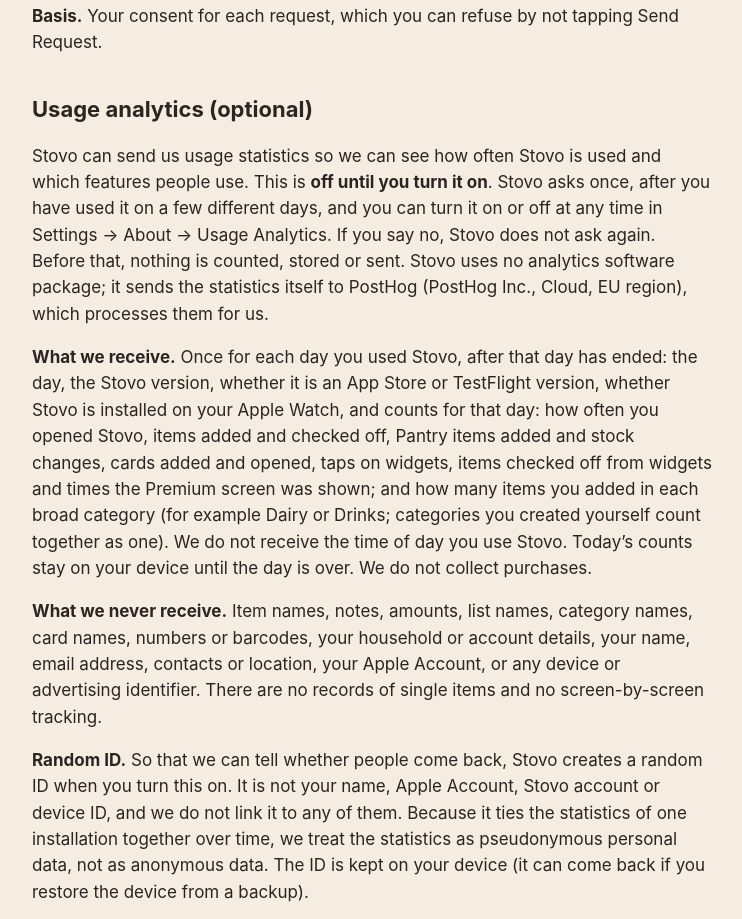
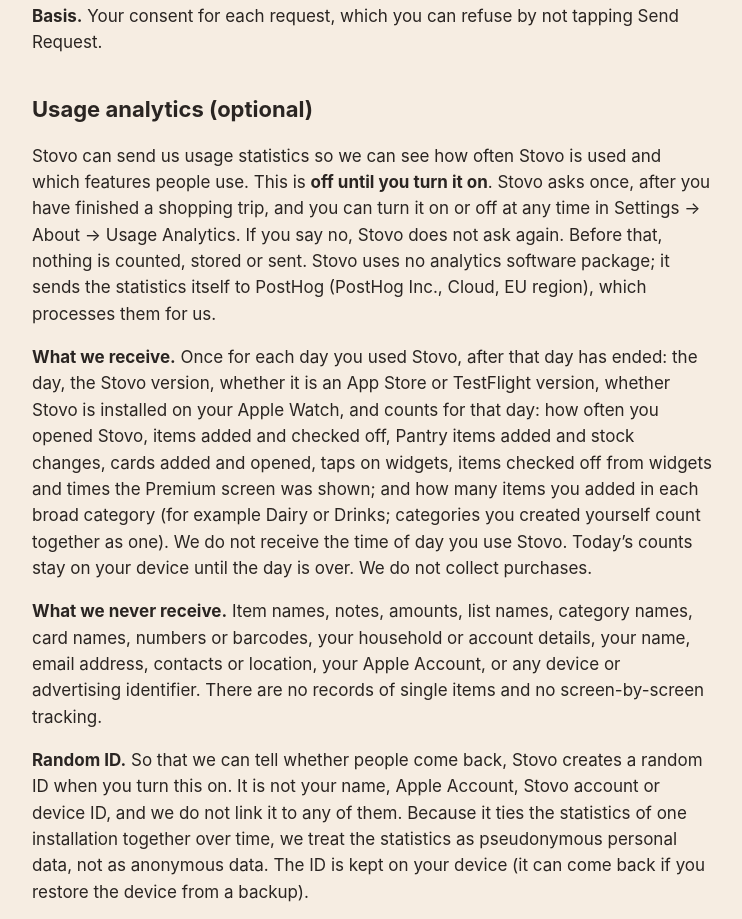
Before and after one commit to chrisincyber/Stovo-site, a plain HTML site: page privacy/index.html in a window 1280 px wide. Shown: the part 10802-11721 px from the top of the page, without its empty margins (268-1010 px from the left). Drawn offline with Linux system fonts and the light colour scheme.

Commit message:
Privacy: the usage-statistics question is asked after a finished shopping trip
Co-Authored-By: Claude Sonnet 5.5 <noreply@anthropic.com>

```diff
--- a/privacy/index.html
+++ b/privacy/index.html
@@ -154,7 +154,7 @@
     <p><strong>Basis.</strong> Your consent for each request, which you can refuse by not tapping Send Request.</p>
 
     <h2 id="analytics">Usage analytics (optional)</h2>
-    <p>Stovo can send us usage statistics so we can see how often Stovo is used and which features people use. This is <strong>off until you turn it on</strong>. Stovo asks once, after you have used it on a few different days, and you can turn it on or off at any time in Settings → About → Usage Analytics. If you say no, Stovo does not ask again. Before that, nothing is counted, stored or sent. Stovo uses no analytics software package; it sends the statistics itself to PostHog (PostHog Inc., Cloud, EU region), which processes them for us.</p>
+    <p>Stovo can send us usage statistics so we can see how often Stovo is used and which features people use. This is <strong>off until you turn it on</strong>. Stovo asks once, after you have finished a shopping trip, and you can turn it on or off at any time in Settings → About → Usage Analytics. If you say no, Stovo does not ask again. Before that, nothing is counted, stored or sent. Stovo uses no analytics software package; it sends the statistics itself to PostHog (PostHog Inc., Cloud, EU region), which processes them for us.</p>
     <p><strong>What we receive.</strong> Once for each day you used Stovo, after that day has ended: the day, the Stovo version, whether it is an App Store or TestFlight version, whether Stovo is installed on your Apple Watch, and counts for that day: how often you opened Stovo, items added and checked off, Pantry items added and stock changes, cards added and opened, taps on widgets, items checked off from widgets and times the Premium screen was shown; and how many items you added in each broad category (for example Dairy or Drinks; categories you created yourself count together as one). We do not receive the time of day you use Stovo. Today’s counts stay on your device until the day is over. We do not collect purchases.</p>
     <p><strong>What we never receive.</strong> Item names, notes, amounts, list names, category names, card names, numbers or barcodes, your household or account details, your name, email address, contacts or location, your Apple Account, or any device or advertising identifier. There are no records of single items and no screen-by-screen tracking.</p>
     <p><strong>Random ID.</strong> So that we can tell whether people come back, Stovo creates a random ID when you turn this on. It is not your name, Apple Account, Stovo account or device ID, and we do not link it to any of them. Because it ties the statistics of one installation together over time, we treat the statistics as pseudonymous personal data, not as anonymous data. The ID is kept on your device (it can come back if you restore the device from a backup).</p>
```
Also changed, not shown: privacy/de/index.html (+1 -1 lines).
